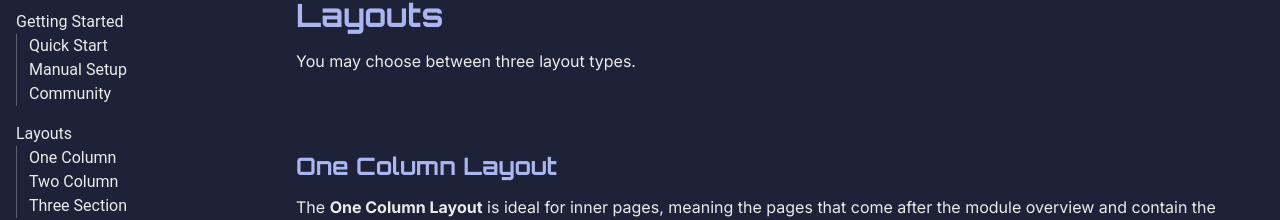
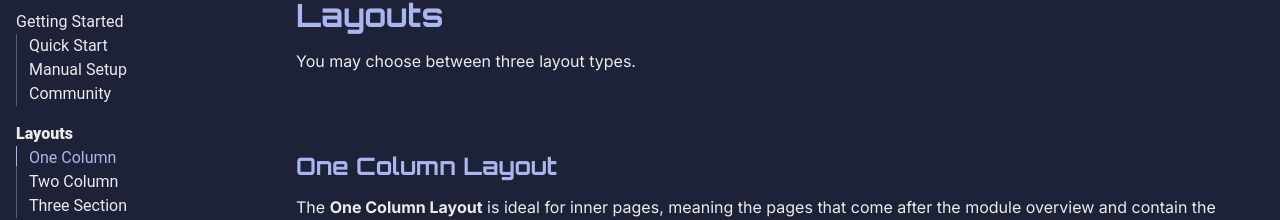
Before and after one commit to franreyn/pimaonline-webdocs, a Next.js app: page /layouts in a window 1280 px wide. Shown: the part 85-305 px from the top of the page. Built offline with nearby package versions, Linux system fonts and the light colour scheme.

Commit message:
Add styles for active states

```diff
--- a/src/styles/_styles.css
+++ b/src/styles/_styles.css
@@ -433,6 +433,19 @@ pre code.hljs {
   margin-top: 2rem;
 }
 
+.is-current a {
+  color: var(--color-secondary) !important;
+}
+
+.is-current::before {
+  background-color: var(--color-secondary) !important;
+  opacity: 1 !important;
+}
+
+.active-page > a {
+  font-weight: 800;
+}
+
 @media screen and (max-width: 768px) {
   .wd-sidebar {
     background-color: var(--color-bg-alt);
```
